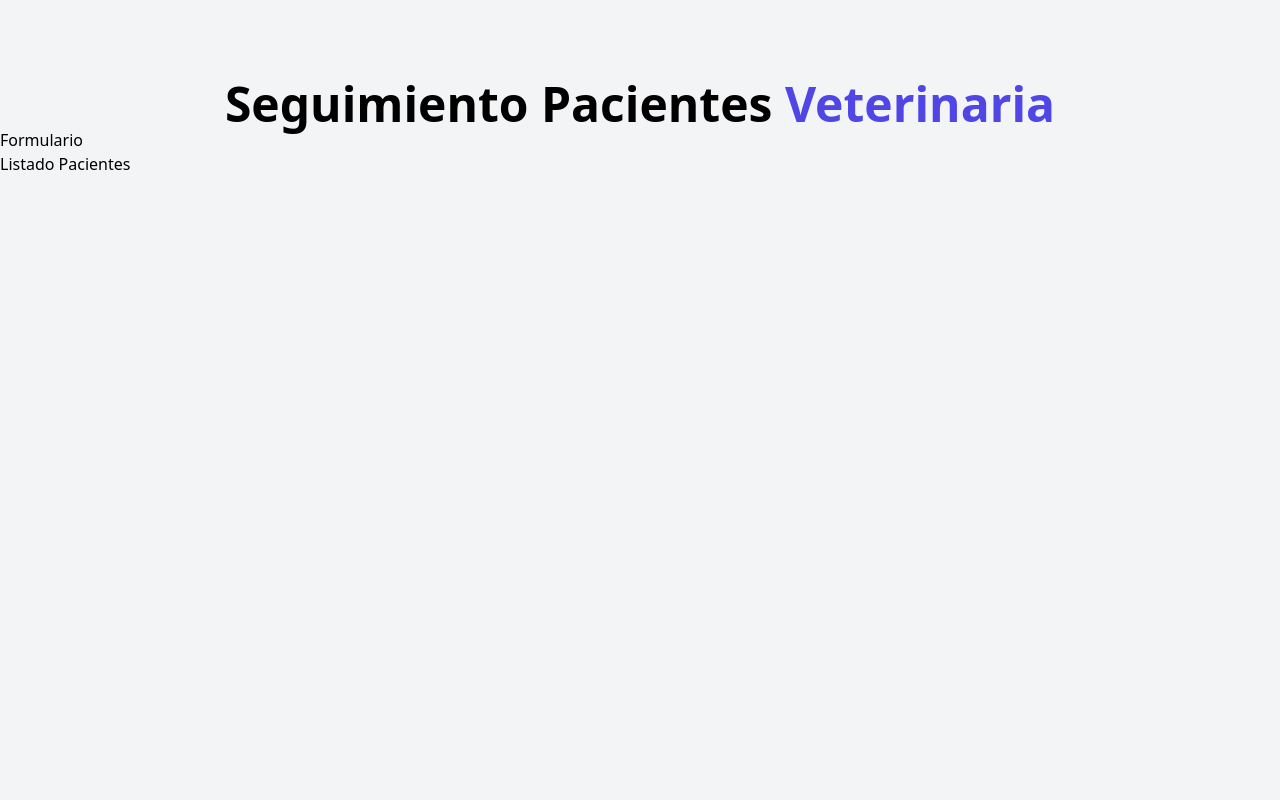
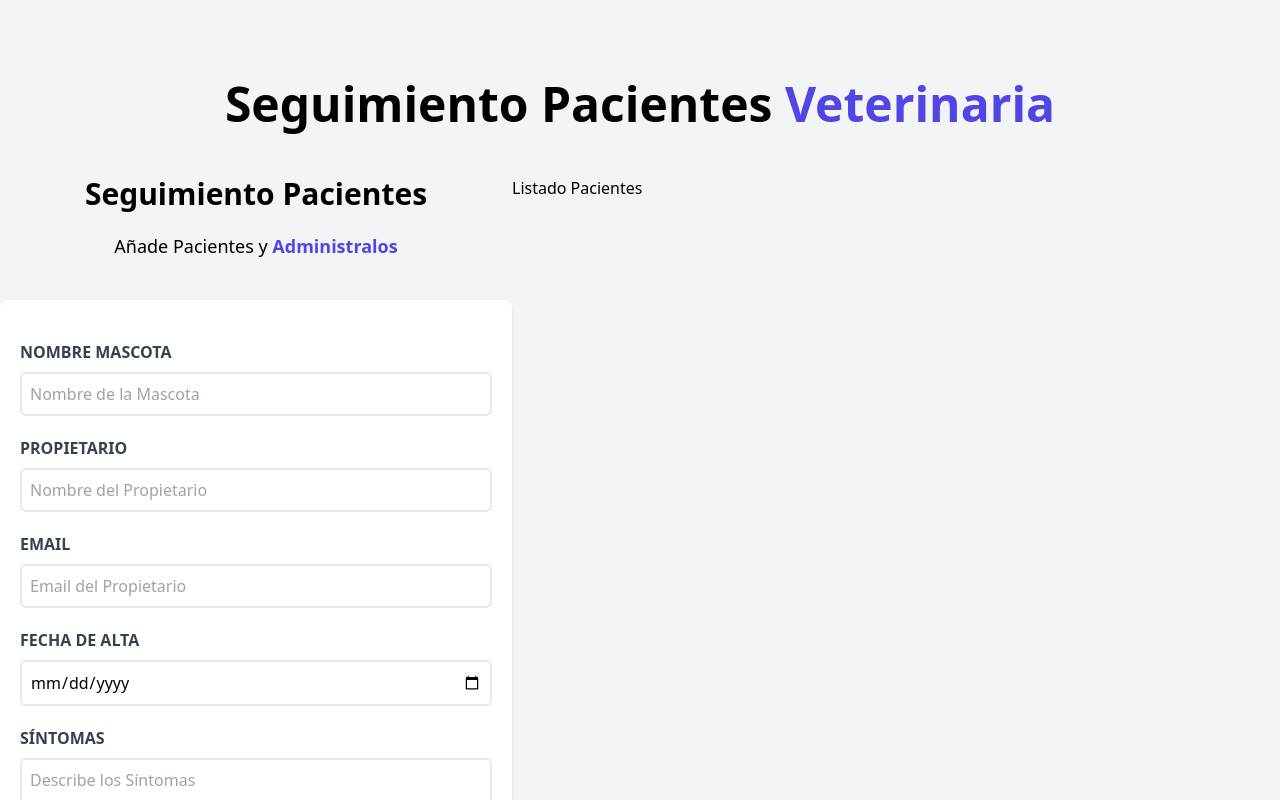
Before and after one commit to fschwalb/citas-veterinaria, a React (Vite) app: page / in a window 1280 px wide. Shown: the top 800 px of the page. Built offline with nearby package versions, Linux system fonts and the light colour scheme.

Commit message:
Form Seguimiento DONE

```diff
--- a/src/App.jsx
+++ b/src/App.jsx
@@ -8,8 +8,11 @@
   return (
     <div className="container mx-auto mt-20">
       <Header />
-      <Formulario />
-      <ListadoPacientes />
+
+      <div className="mt-12 md:flex">
+        <Formulario />
+        <ListadoPacientes />
+      </div>
     </div>
   )
 }
--- a/src/components/Formulario.jsx
+++ b/src/components/Formulario.jsx
@@ -1,7 +1,85 @@
 const Formulario = () => {
 
     return (
-        <h2>Formulario</h2>
+        <div className="md:w-1/2 lg:w-2/5">
+            <h2 className="font-black text-3xl text-center">Seguimiento Pacientes</h2>
+
+            <p className="text-lg mt-5 text-center mb-10">
+                Añade Pacientes y {''}
+                <span className="text-indigo-600 font-bold">Administralos</span>
+            </p>
+
+            <form className="bg-white shadow-md rounded-lg py-10 px-5 mb-10">
+                <div className="mb-5">
+                    <label htmlFor="mascota" className="block text-gray-700 uppercase font-bold">
+                        Nombre Mascota
+                    </label>
+
+                    <input
+                        id="mascota"
+                        type="text"
+                        placeholder="Nombre de la Mascota"
+                        className="border-2 w-full p-2 mt-2 placeholder-gray-400 rounded-md"
+                    />
+                </div>
+
+                <div className="mb-5">
+                    <label htmlFor="propietario" className="block text-gray-700 uppercase font-bold">
+                        Propietario
+                    </label>
+
+                    <input
+                        id="propietario"
+                        type="text"
+                        placeholder="Nombre del Propietario"
+                        className="border-2 w-full p-2 mt-2 placeholder-gray-400 rounded-md"
+                    />
+                </div>
+
+                <div className="mb-5">
+                    <label htmlFor="email" className="block text-gray-700 uppercase font-bold">
+                        Email
+                    </label>
+
+                    <input
+                        id="email"
+                        type="email"
+                        placeholder="Email del Propietario"
+                        className="border-2 w-full p-2 mt-2 placeholder-gray-400 rounded-md"
+                    />
+                </div>
+
+                <div className="mb-5">
+                    <label htmlFor="alta" className="block text-gray-700 uppercase font-bold">
+                        Fecha de Alta
+                    </label>
+
+                    <input
+                        id="alta"
+                        type="date"
+                        className="border-2 w-full p-2 mt-2 placeholder-gray-400 rounded-md"
+                    />
+                </div>
+
+                <div className="mb-5">
+                    <label htmlFor="sintomas" className="block text-gray-700 uppercase font-bold">
+                        Síntomas
+                    </label>
+
+                    <textarea
+                        id="sintomas"
+                        className="border-2 w-full p-2 mt-2 placeholder-gray-400 rounded-md"
+                        placeholder="Describe los Síntomas"
+                    />
+                </div>
+
+                <input
+                    type="submit"
+                    className="bg-indigo-600 w-full p-3 text-white uppercase font-bold hover:bg-indigo-700 cursor-pointer transition-all"
+                    value="Agregar Paciente"
+                />
+            </form>
+        </div>
     )
 
 }
--- a/src/components/ListadoPacientes.jsx
+++ b/src/components/ListadoPacientes.jsx
@@ -1,7 +1,9 @@
 const ListadoPacientes = () => {
 
     return (
-        <h2>Listado Pacientes</h2>
+        <div className="w-1/2 lg:w-3/5">
+            <h2>Listado Pacientes</h2>
+        </div>
     )
 
 }
```
